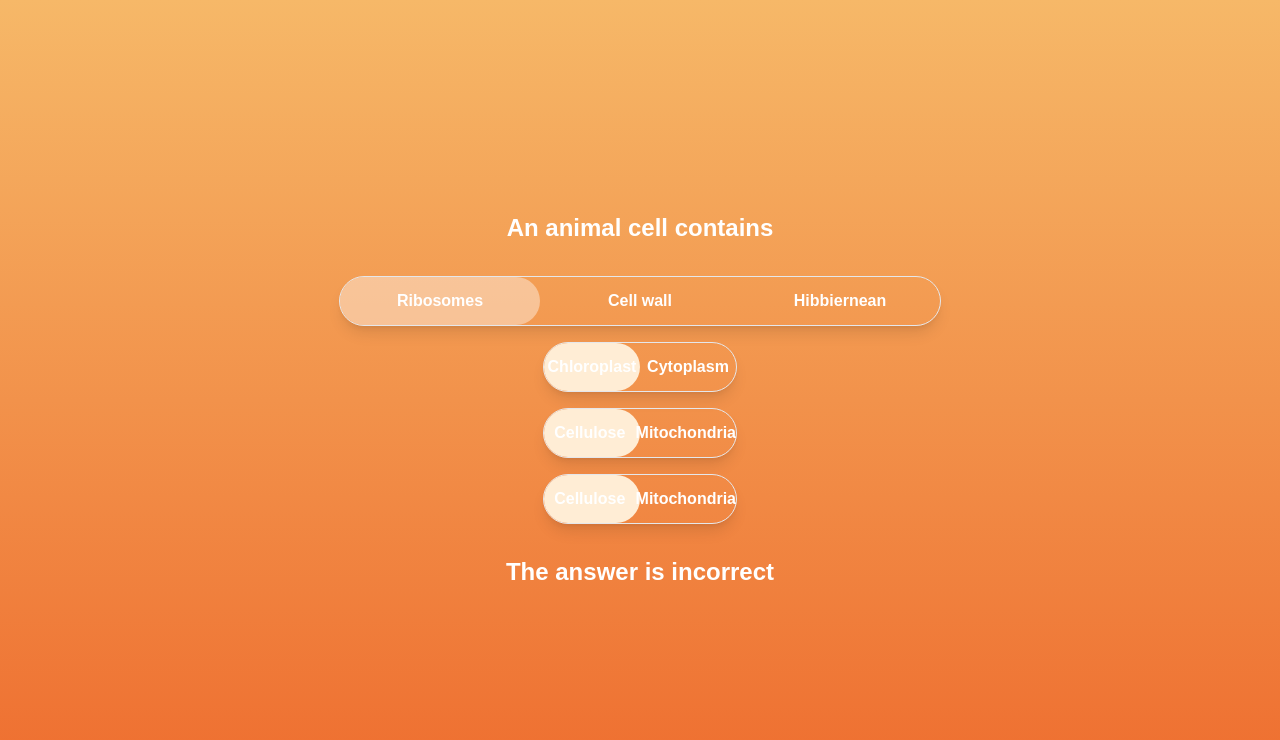
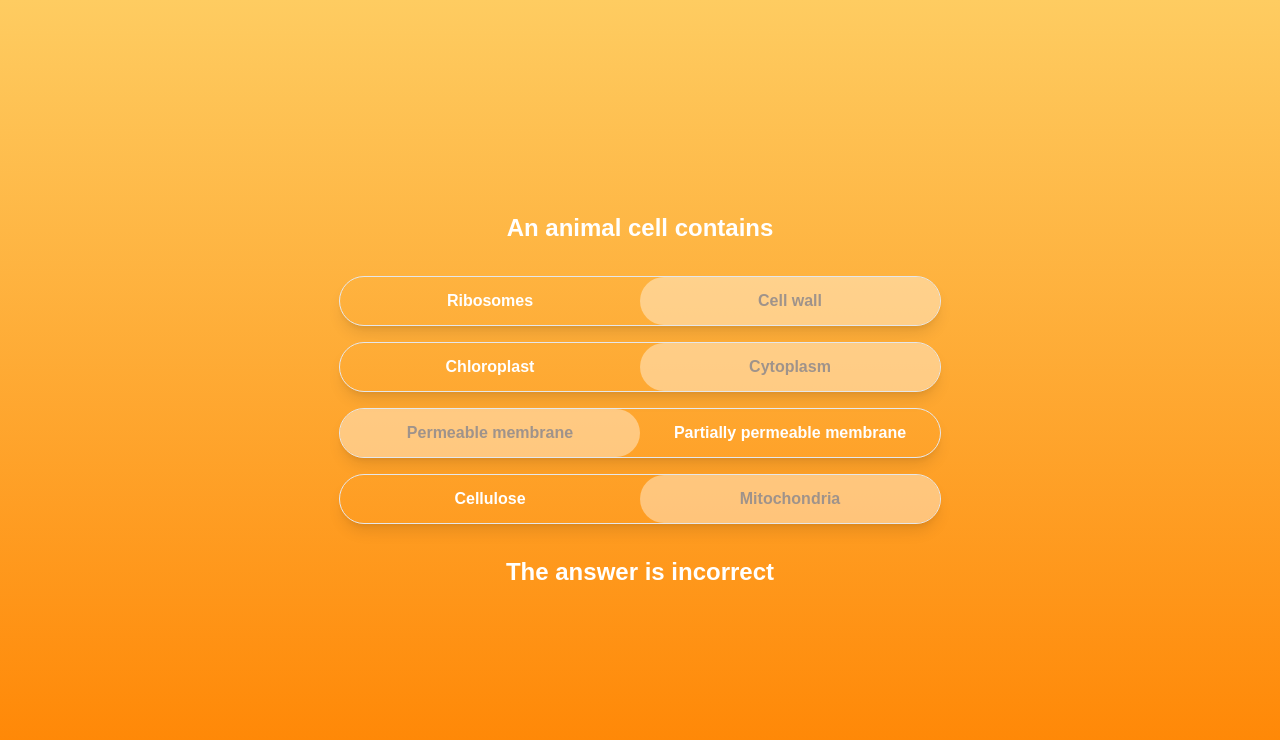
Before and after one commit to joemccleary-frontend/seneca-task, a Next.js app: page / in a window 1280 px wide. Shown: the top 740 px of the page. Built offline with nearby package versions, Linux system fonts and the light colour scheme.

Commit message:
Fixed default logic for two state

```diff
--- a/app/components/TwoStateSwitch.tsx
+++ b/app/components/TwoStateSwitch.tsx
@@ -1,5 +1,5 @@
 "use client";
-import React, { useState } from "react";
+import React, { useState, useEffect } from "react";
 
 interface Answer {
   incorrect: string[];
@@ -9,16 +9,27 @@ interface Answer {
 interface SwitchProps {
   answers: Answer;
   onSelect: (selected: string, isCorrect: boolean) => void;
+  defaultSelected: string;
   correctPercentage: number;
 }
 
 const TwoStateSwitch = ({
   answers,
   onSelect,
+  defaultSelected,
   correctPercentage,
 }: SwitchProps) => {
   const [selectedValue, setSelectedValue] = useState<string | null>(null);
   const options = [answers.correct, ...answers.incorrect];
+
+  useEffect(() => {
+    if (defaultSelected) {
+      setSelectedValue(defaultSelected);
+      console.log(answers.correct);
+      if (answers.correct !== defaultSelected) setIsOn(true);
+      onSelect(defaultSelected, answers.correct == defaultSelected);
+    }
+  }, [defaultSelected]);
 
   const handleClick = (value: string) => {
     if (correctPercentage === 100) return;
@@ -32,11 +43,11 @@ const TwoStateSwitch = ({
   return (
     <div className="flex items-center rounded-full bg-transparent border w-fit m-2 shadow-lg">
       <div
-        className={`relative w-48 h-12 flex items-center rounded-full transition-colors duration-300
+        className={`relative w-[600px] h-12 flex items-center rounded-full transition-colors duration-300
         `}
       >
         <div
-          className={`absolute h-12 w-24 rounded-full transition-transform duration-300 bg-orange-100
+          className={`absolute h-12 w-[300px] rounded-full transition-transform duration-300 bg-white bg-opacity-40
           ${isOn ? "translate-x-full" : "translate-x-0"}`}
         />
         {options.map((option, index) => (
--- a/app/page.tsx
+++ b/app/page.tsx
@@ -10,7 +10,7 @@ export default function Home() {
     question: "An animal cell contains",
     answers: [
       {
-        incorrect: ["Cell wall", "Hibbiernean"],
+        incorrect: ["Cell wall"],
         correct: "Ribosomes",
       },
       {
@@ -18,8 +18,8 @@ export default function Home() {
         correct: "Chloroplast",
       },
       {
-        incorrect: ["Mitochondria"],
-        correct: "Cellulose",
+        incorrect: ["Partially permeable membrane"],
+        correct: "Permeable membrane",
       },
       {
         incorrect: ["Mitochondria"],
@@ -27,8 +27,21 @@ export default function Home() {
       },
     ],
   };
+
+  // Randomly select one index to start as correct
+  const initialCorrectIndex = Math.floor(
+    Math.random() * questionData.answers.length
+  );
+
+  // Initialize state with default selections
+  const [selectedAnswers, setSelectedAnswers] = useState(
+    questionData.answers.map((answer, index) =>
+      index === initialCorrectIndex ? answer.correct : answer.incorrect[0]
+    )
+  );
+
   const [correctAnswers, setCorrectAnswers] = useState(
-    Array(questionData.answers.length).fill(false)
+    questionData.answers.map((_, index) => index === initialCorrectIndex)
   );
 
   const handleAnswerSelect = (
@@ -40,11 +53,13 @@ export default function Home() {
     updatedCorrectAnswers[index] = isCorrect;
 
     setCorrectAnswers(updatedCorrectAnswers);
-    console.log(updatedCorrectAnswers);
+    setSelectedAnswers((prev) => {
+      const newAnswers = [...prev];
+      newAnswers[index] = selected;
+      return newAnswers;
+    });
 
-    const totalCorrect = updatedCorrectAnswers.filter(
-      (isCorrect) => isCorrect
-    ).length;
+    const totalCorrect = updatedCorrectAnswers.filter(Boolean).length;
     const percentage = Math.round(
       (totalCorrect / questionData.answers.length) * 100
     );
@@ -71,11 +86,11 @@ export default function Home() {
       <div className="text-white text-2xl m-6">{questionData.question}</div>
 
       {questionData.answers.map((answer, index) => (
-        <>
+        <div key={index}>
           {answer.incorrect.length === 1 ? (
             <TwoStateSwitch
-              key={index}
               answers={answer}
+              defaultSelected={selectedAnswers[index]} // Default value
               onSelect={(selected, isCorrect) =>
                 handleAnswerSelect(index, selected, isCorrect)
               }
@@ -83,16 +98,17 @@ export default function Home() {
             />
           ) : (
             <ThreeStateSwitch
-              key={index}
               answers={answer}
+              defaultSelected={selectedAnswers[index]} // Default value
               onSelect={(selected, isCorrect) =>
                 handleAnswerSelect(index, selected, isCorrect)
               }
               correctPercentage={correctPercentage}
             />
           )}
-        </>
+        </div>
       ))}
+
       <div className="text-white text-2xl m-6">
         The answer is {correctPercentage === 100 ? "correct" : "incorrect"}
       </div>
```
